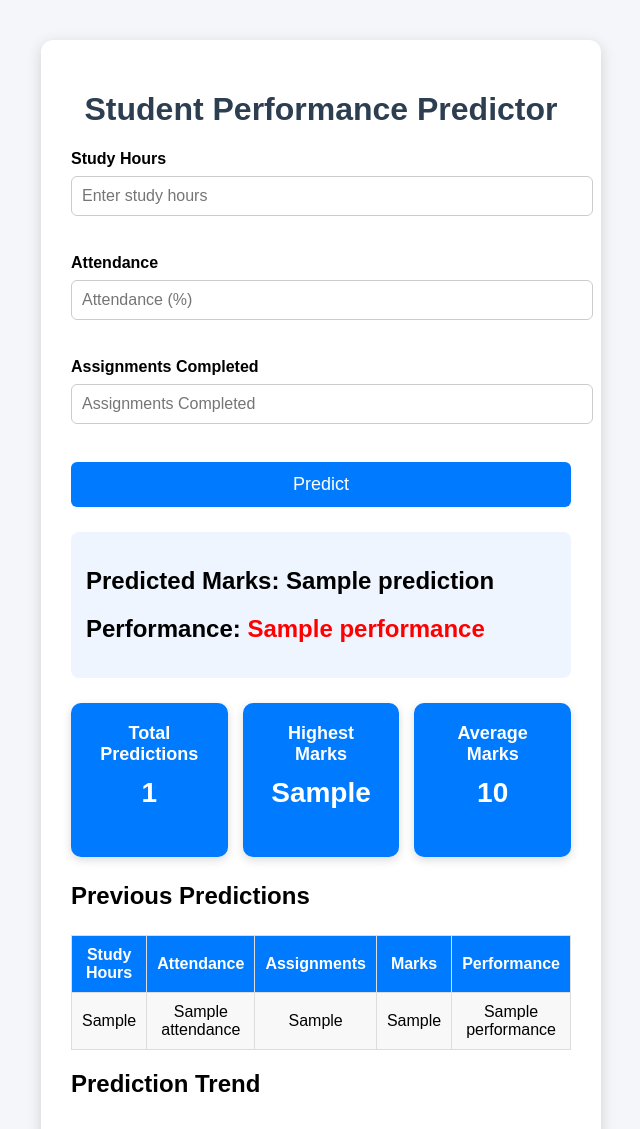
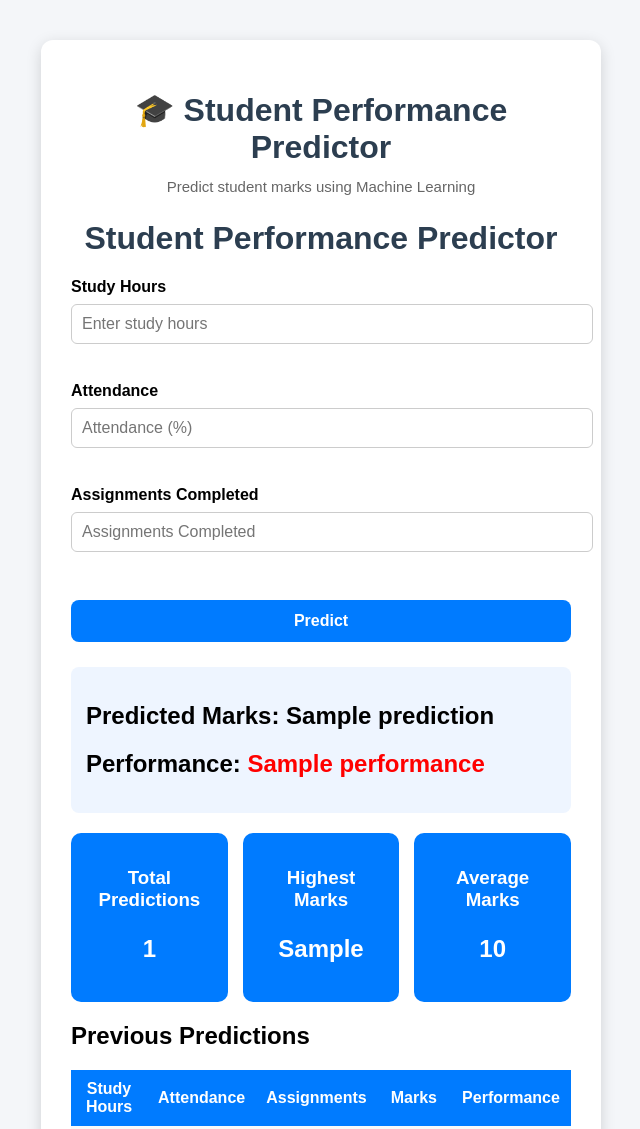
Before and after one commit to kanishkachauhan241/Student-Performance-Predictor, a Flask app: template templates/index.html in a window 1280 px wide. Shown: the top 1129 px of the page, without its empty margins (319-959 px from the left). Run offline with Flask 3, Linux system fonts and the light colour scheme; the template is opened without the code that fills it: most values are stand-ins (such as "Sample title", 1, 10 or a date in 2020); parts of the project's set-up code (start-up, migrations or seed data) failed here and were passed over.

Commit message:
Day 24: Improved UI and dashboard design

```diff
--- a/app.py
+++ b/app.py
@@ -118,11 +118,17 @@ def home():
         recent = history_df.tail(5)
 
         # Generate chart
-        plt.figure(figsize=(6, 4))
         plt.plot(
-            range(1, len(recent) + 1),
+            range(1, len(recent)+1),
             recent["PredictedMarks"],
-            marker="o"
+            marker="o",
+            linewidth=2
+        )
+
+        plt.fill_between(
+            range(1, len(recent)+1),
+            recent["PredictedMarks"],
+            alpha=0.2
         )
         plt.title("Recent Predicted Marks")
         plt.xlabel("Recent Predictions")
--- a/static/css/style.css
+++ b/static/css/style.css
@@ -37,16 +37,26 @@ button{
     width:100%;
     padding:12px;
     border:none;
-    background:#007BFF;
-    color:white;
-    font-size:18px;
-    border-radius:6px;
+    border-radius:8px;
     cursor:pointer;
+    font-size:16px;
+    font-weight:bold;
+    transition:.3s;
+    margin-top:10px;
 }
 
 button:hover{
+    transform:scale(1.02);
+}
+button[type="submit"]{
+    background:#007BFF;
+    color:white;
+}
+
+button[type="submit"]:hover{
     background:#0056b3;
 }
+
 
 .result{
     margin-top:25px;
@@ -64,31 +74,37 @@ button:hover{
     font-weight:bold;
 }
 
+
 .history-table{
     width:100%;
-    margin-top:25px;
     border-collapse:collapse;
-}
-
-.history-table th,
-.history-table td{
-    border:1px solid #ddd;
-    padding:10px;
-    text-align:center;
+    margin-top:20px;
 }
 
 .history-table th{
     background:#007BFF;
     color:white;
+    padding:10px;
+}
+
+.history-table td{
+    padding:10px;
+    border-bottom:1px solid #ddd;
+    text-align:center;
 }
 
 .history-table tr:nth-child(even){
-    background:#f8f8f8;
+    background:#f9f9f9;
+}
+
+.history-table tr:hover{
+    background:#eef5ff;
 }
 
 .clear-btn{
     margin-top:20px;
     background:#dc3545;
+    color:white;
 }
 
 .clear-btn:hover{
@@ -99,27 +115,24 @@ button:hover{
     display:flex;
     justify-content:space-between;
     gap:15px;
-    margin:25px 0;
+    margin:20px 0;
 }
 
 .card{
     flex:1;
     background:#007BFF;
     color:white;
+    border-radius:10px;
+    padding:15px;
     text-align:center;
-    padding:20px;
-    border-radius:10px;
-    box-shadow:0 3px 10px rgba(0,0,0,.15);
 }
 
 .card h3{
-    margin:0;
-    font-size:18px;
+    margin-bottom:10px;
 }
 
 .card p{
-    margin-top:12px;
-    font-size:28px;
+    font-size:24px;
     font-weight:bold;
 }
 .download-btn{
@@ -168,3 +181,14 @@ button:hover{
     border-radius:10px;
     margin-top:15px;
 }
+
+.header{
+    text-align:center;
+    margin-bottom:25px;
+}
+
+.header p{
+    color:#666;
+    margin-top:-10px;
+    font-size:15px;
+}
--- a/templates/index.html
+++ b/templates/index.html
@@ -8,6 +8,10 @@
 <body>
 
 <div class="container">
+<div class="header">
+    <h1>🎓 Student Performance Predictor</h1>
+    <p>Predict student marks using Machine Learning</p>
+</div>
 
     <h1>Student Performance Predictor</h1>
 
```
Also changed, not shown: static/images/prediction_chart.png (added).
